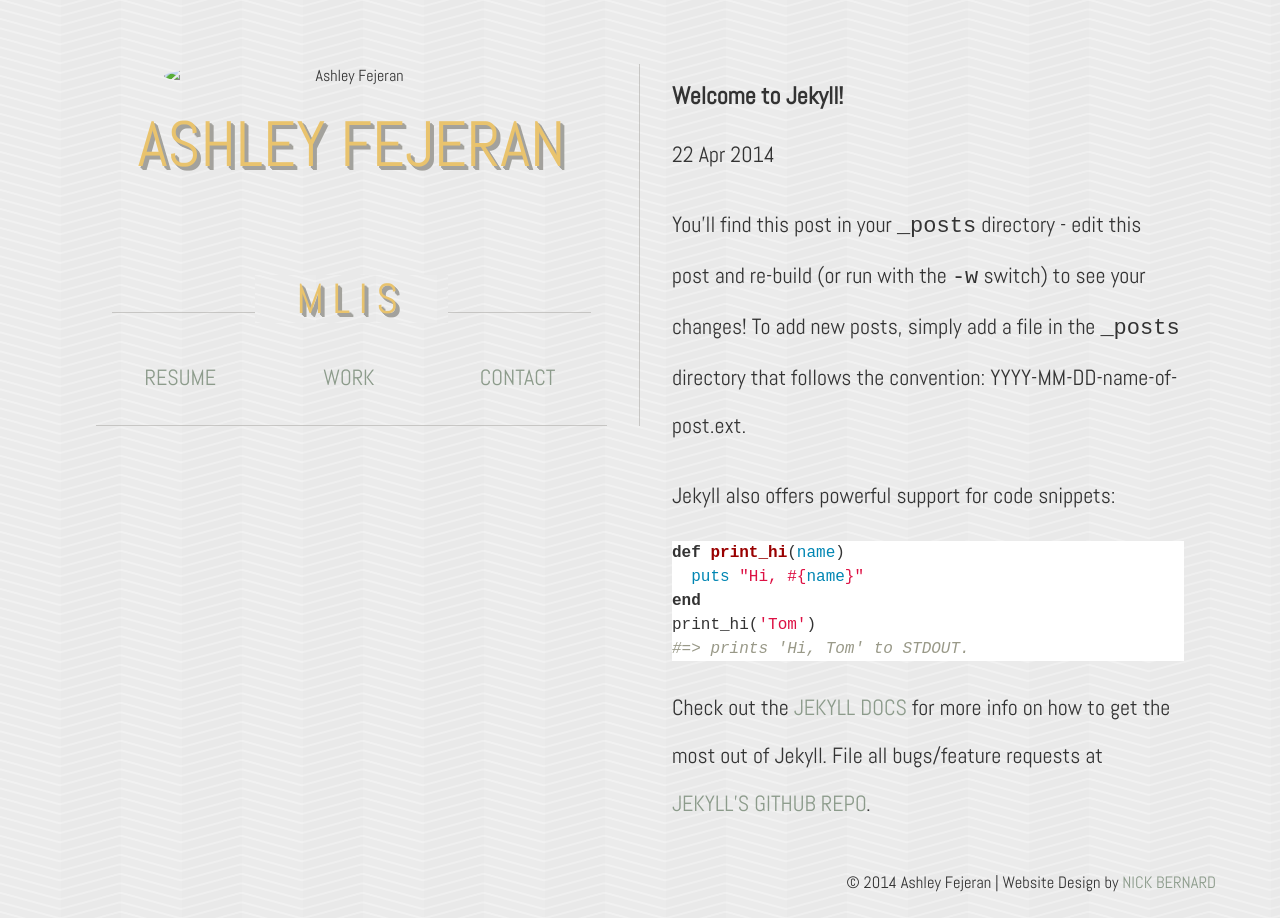
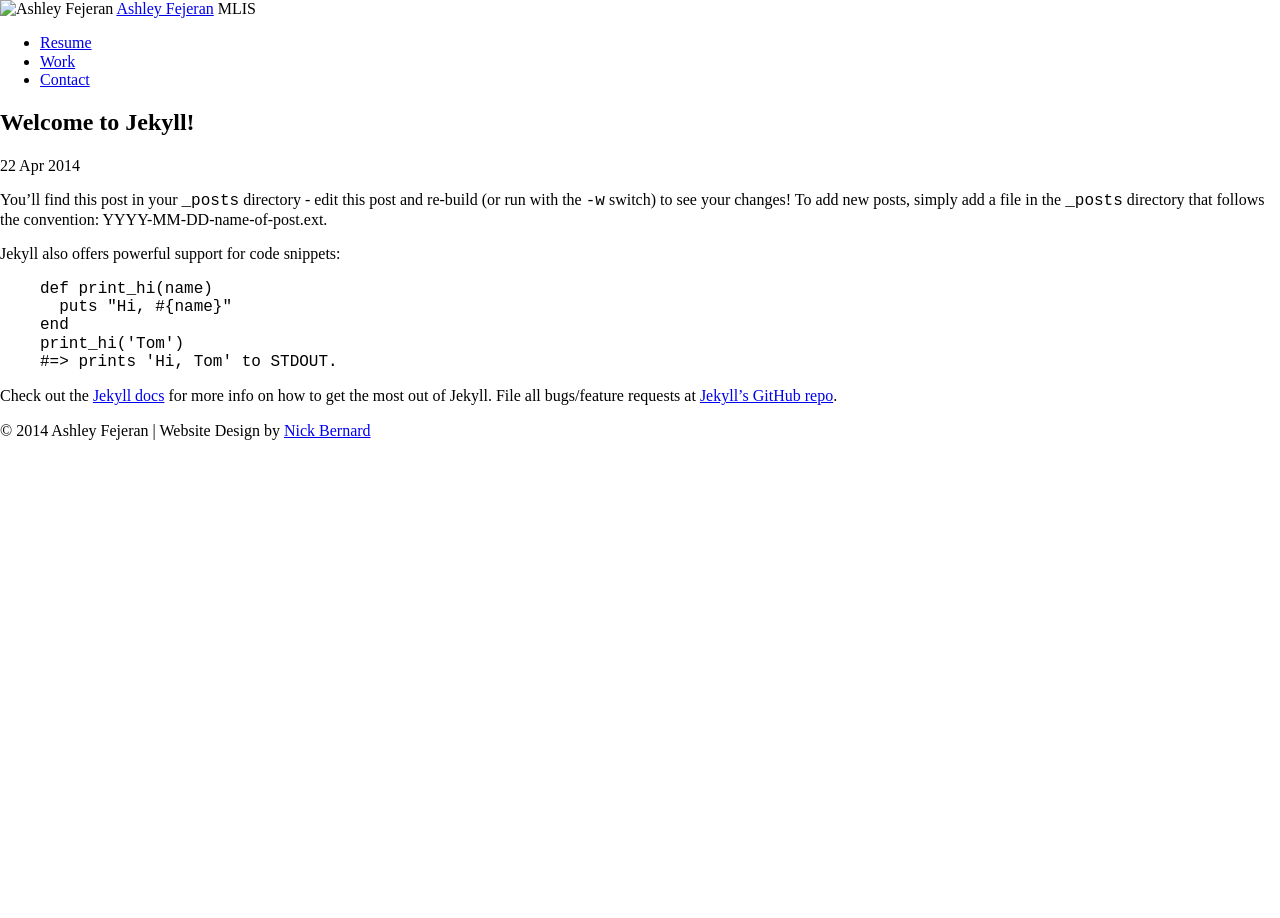
Before and after one commit to nrbernard/ashley-portfolio, a Jekyll site: the page built from _posts/2014-04-22-welcome-to-jekyll.markdown, in a window 1280 px wide. Built offline with Jekyll 4.4.1, drawn with Linux system fonts in a browser that asks for light colours; nearby versions of some CDN libraries; library files that are not in the unit come from our copies; Markdown is read by kramdown in place of the engine named in the settings.

Commit message:
Actually fix the stylesheet path

```diff
--- a/_layouts/default.html
+++ b/_layouts/default.html
@@ -12,9 +12,9 @@
 
     <link href='http://fonts.googleapis.com/css?family=Abel' rel='stylesheet' type='text/css'>
 
-    <link rel="stylesheet" href="/css/syntax.css">
-    <link rel="stylesheet" href="/css/normalize.min.css">
-    <link rel="stylesheet" href="/css/ashley-global.css">
+    <link rel="stylesheet" href="css/syntax.css">
+    <link rel="stylesheet" href="css/normalize.min.css">
+    <link rel="stylesheet" href="css/global.css">
 
     <script src="//ajax.googleapis.com/ajax/libs/jquery/1.9.1/jquery.min.js"></script>
     <script src="js/vendor/jquery.lettering.js"></script>
```
Also changed, not shown: scss/global.scss (renamed from scss/ashley-global.scss).
